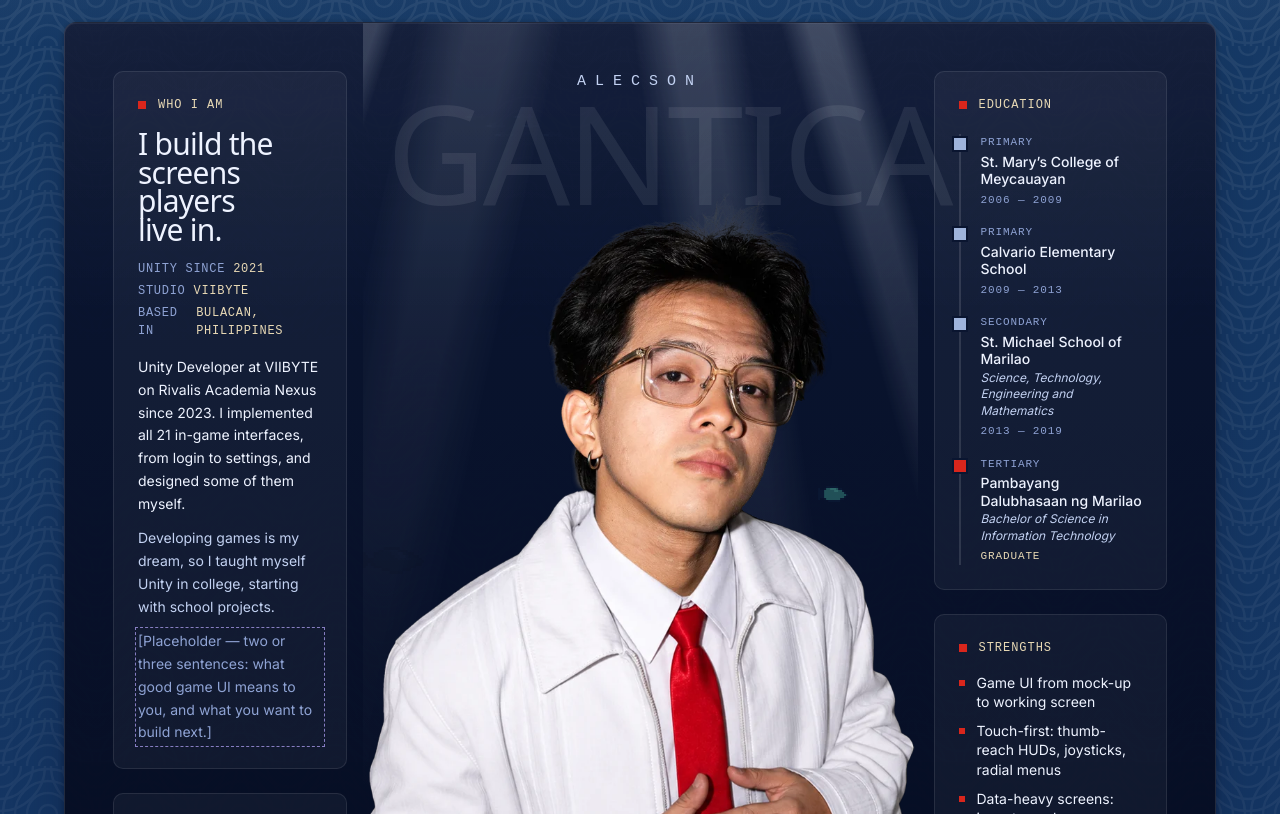
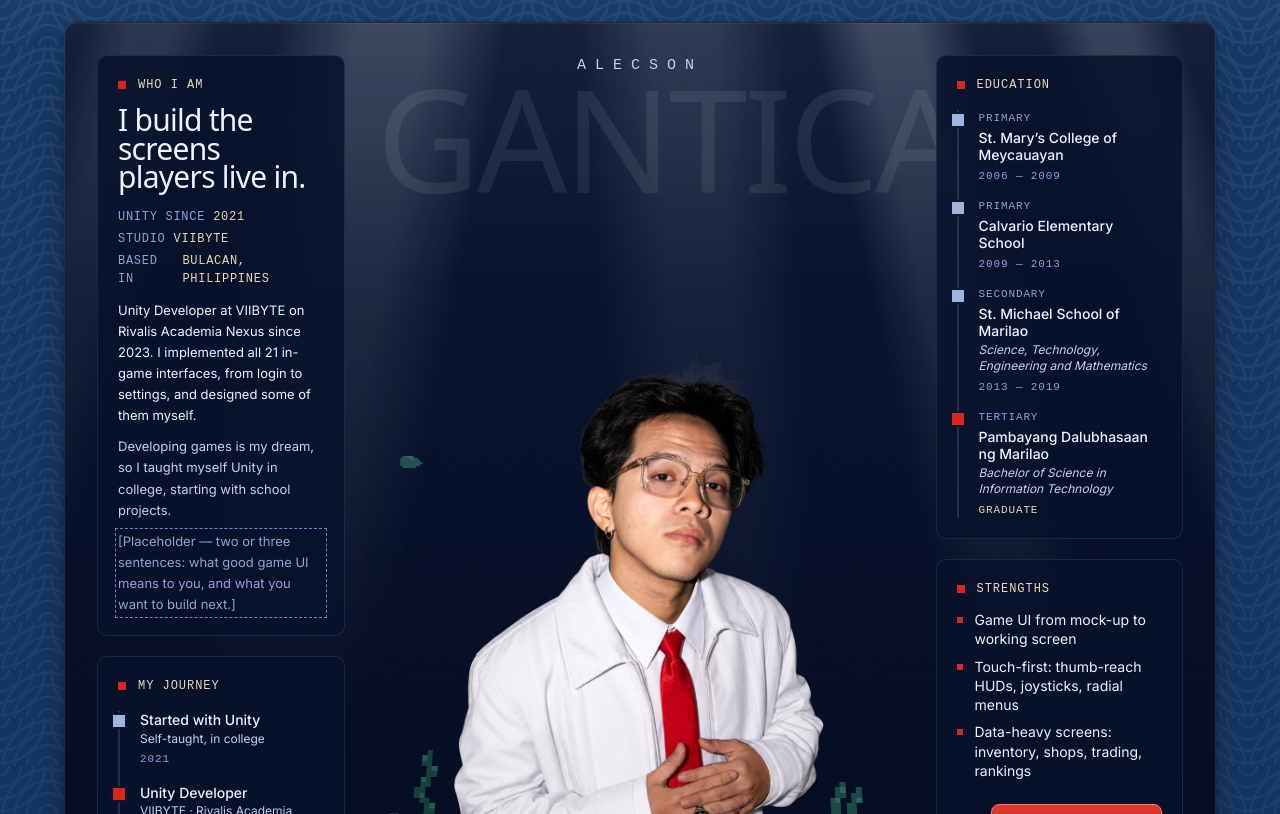
Before and after one commit to alecson12/unitydeveloper-portfolio, a React (Vite) app: page / in a window 1280 px wide. Shown: the part 946-1760 px from the top of the page. Built offline with nearby package versions, Linux system fonts and the light colour scheme; a web font is replaced by a local one.

Commit message:
About Me: rays across the whole panel, portrait puts the photo large behind the panels, landscape capped to one screen; games four across
Co-Authored-By: Claude Fable 5.1 <noreply@anthropic.com>

```diff
--- a/src/components/AboutMe.jsx
+++ b/src/components/AboutMe.jsx
@@ -20,10 +20,55 @@ import { isPlaceholder, resolveAuto, shouldShow, shouldShowItem, isDraft } from
 /** A small inset panel with a red-marked beige eyebrow. */
 function Panel({ label, className = '', children }) {
   return (
-    <div className={`px-card p-5 sm:p-6 ${className}`}>
+    <div className={`px-card px-solid p-5 ${className}`}>
       <p className="eyebrow flex items-center gap-3 text-beige"><span className="inline-block h-2 w-2 bg-red" />{label}</p>
       {children}
     </div>
+  )
+}
+
+/** Light from the surface: rays down the whole panel, and a fish passing. */
+function Light({ reduce }) {
+  const rays = [
+    { left: '4%', width: '12%', skew: -16, delay: 0 },
+    { left: '20%', width: '20%', skew: -10, delay: 2.5 },
+    { left: '44%', width: '18%', skew: 4, delay: 1 },
+    { left: '63%', width: '14%', skew: 12, delay: 3.5 },
+    { left: '82%', width: '12%', skew: 18, delay: 5 },
+  ]
+  return (
+    <div aria-hidden className="pointer-events-none absolute inset-0 z-0 overflow-hidden" style={{ borderRadius: 'inherit' }}>
+      {rays.map((r, i) => (
+        <span key={i} className="ray" style={{ left: r.left, width: r.width, transform: `skewX(${r.skew}deg)`, '--delay': `${r.delay}s`, animation: reduce ? 'none' : undefined }} />
+      ))}
+      <div className="absolute left-0 top-[46%] w-full" style={{ height: 28 }}>
+        <div className="swim swim-r h-full" style={{ '--dur': '40s', '--delay': '-9s', animation: reduce ? 'none' : undefined, left: reduce ? '10%' : undefined }}>
+          <PixelSprite name="reef" flip className="w-8 opacity-70" />
+        </div>
+      </div>
+    </div>
+  )
+}
+
+/** Your name, large and faded, with your first name small above it. */
+function Name({ first, last }) {
+  return (
+    <div aria-hidden className="pointer-events-none select-none text-center">
+      <p className="font-pixel text-[13px] tracking-[0.6em] text-ink-2 uppercase sm:text-[15px]">{first}</p>
+      <p className="font-display leading-[0.85] tracking-tight text-white/[0.08] uppercase" style={{ fontSize: 'clamp(56px, 27cqw, 190px)' }}>{last}</p>
+    </div>
+  )
+}
+
+/** The sand you stand on, with plants in front. `plants` can be hidden where they would land on you. */
+function Ledge({ reduce, plants = '' }) {
+  return (
+    <>
+      <PixelSprite name="ledge" className="absolute inset-x-0 bottom-0 z-20 block w-full" />
+      <PixelSprite name="kelp" className={`sway absolute bottom-[6%] left-[5%] z-30 w-6 sm:w-8 ${plants}`} style={{ animation: reduce ? 'none' : undefined }} />
+      <PixelSprite name="seaweed" className={`sway absolute bottom-[6%] right-[6%] z-30 w-8 sm:w-12 ${plants}`} style={{ '--delay': '-3s', animation: reduce ? 'none' : undefined }} />
+      <PixelSprite name="spire" className={`absolute bottom-[5%] left-[-2%] z-[5] w-12 opacity-80 sm:w-16 ${plants}`} />
+    </>
   )
 }
 
@@ -37,15 +82,29 @@ export function Intro() {
   const statementParas = statement.filter(shouldShow)
   const [first, ...rest] = name.split(' ')
   const last = rest.length ? rest[rest.length - 1] : ''
+  const alt = intro.photoAlt ?? name
 
   return (
     <Reveal>
-      <article className="px-card overflow-hidden p-5 sm:p-8 lg:p-10 xl:p-12">
-        <div className="grid grid-cols-1 gap-8 lg:grid-cols-12 lg:gap-8 xl:gap-10">
+      <article className="@container px-card relative overflow-hidden p-5 sm:p-8">
+        <Light reduce={reduce} />
+
+        {/* ---- portrait: you, large, behind the panels ---- */}
+        {intro.photo && (
+          <div aria-hidden className="@container pointer-events-none absolute inset-x-0 top-0 z-0 lg:hidden">
+            <div className="pt-5 sm:pt-8"><Name first={first} last={last} /></div>
+            <div className="relative -mt-[6cqw]">
+              <img src={intro.photo} alt="" width="1200" height="1200" className="relative z-10 mx-auto block w-[118%] max-w-none -translate-x-[7.6%]" />
+              <Ledge reduce={reduce} />
+            </div>
+          </div>
+        )}
+
+        <div className="relative z-10 grid grid-cols-1 gap-5 pt-[88cqw] lg:grid-cols-12 lg:gap-6 lg:pt-0 xl:gap-8">
           {/* ---- left: who I am, then the journey ---- */}
-          <div className="flex flex-col gap-6 lg:col-span-4 xl:col-span-3">
+          <div className="flex flex-col gap-5 lg:col-span-4 xl:col-span-3">
             <Panel label="Who I am">
-              <h2 className="mt-4 font-display text-3xl leading-[0.95] tracking-tight text-balance">{intro.headline}</h2>
+              <h2 className="mt-3 font-display text-2xl leading-[0.95] tracking-tight text-balance xl:text-3xl">{intro.headline}</h2>
               <dl className="mt-4 space-y-1">
                 {intro.facts.map((f) => (
                   <div key={f.label} className="flex items-baseline gap-2 font-pixel text-[12px] tracking-[0.06em] uppercase">
@@ -54,7 +113,7 @@ export function Intro() {
                   </div>
                 ))}
               </dl>
-              <div className="mt-4 space-y-3 text-sm leading-relaxed text-ink-2">
+              <div className="mt-3 space-y-2.5 text-[13px] leading-relaxed text-ink-2">
                 {paragraphs.map((p, i) => <Txt key={i} as="p" value={p} className={i === 0 ? 'text-ink' : ''} />)}
                 {statementParas.map((p, i) => <Txt key={`s${i}`} as="p" value={p} />)}
               </div>
@@ -62,45 +121,23 @@ export function Intro() {
             <Journey items={background.timeline} />
           </div>
 
-          {/* ---- centre: you, lit from above, your name behind your head ---- */}
-          <div className="@container relative order-first flex flex-col lg:order-none lg:col-span-4 lg:min-h-0 xl:col-span-6">
-            {/* light from the surface, the full height of the column */}
-            <div aria-hidden className="pointer-events-none absolute -inset-x-6 -top-5 bottom-0 overflow-hidden sm:-top-8 lg:-top-10 xl:-top-12">
-              <span className="ray" style={{ left: '14%', width: '26%', transform: 'skewX(-12deg)', '--delay': '0s', animation: reduce ? 'none' : undefined }} />
-              <span className="ray" style={{ left: '46%', width: '20%', transform: 'skewX(8deg)', '--delay': '2s', animation: reduce ? 'none' : undefined }} />
-              <span className="ray" style={{ left: '70%', width: '14%', transform: 'skewX(16deg)', '--delay': '3.5s', animation: reduce ? 'none' : undefined }} />
-              <span className="ray" style={{ left: '2%', width: '10%', transform: 'skewX(-18deg)', '--delay': '5s', animation: reduce ? 'none' : undefined }} />
-              {/* a fish passing behind */}
-              <div className="absolute left-0 top-[46%] w-full" style={{ height: 28 }}>
-                <div className="swim swim-r h-full" style={{ '--dur': '34s', '--delay': '-9s', animation: reduce ? 'none' : undefined, left: reduce ? '10%' : undefined }}>
-                  <PixelSprite name="reef" flip className="w-8 opacity-70" />
-                </div>
-              </div>
-            </div>
-
-            <div aria-hidden className="pointer-events-none absolute inset-x-0 top-0 select-none text-center">
-              <p className="font-pixel text-[13px] tracking-[0.6em] text-ink-2 uppercase sm:text-[15px]">{first}</p>
-              <p className="font-display leading-[0.85] tracking-tight text-white/[0.08] uppercase" style={{ fontSize: 'clamp(56px, 27cqw, 190px)' }}>{last}</p>
-            </div>
-
-            <div className="relative mt-[14%] flex flex-1 items-end justify-center pb-[7%] lg:mt-[6%]">
+          {/* ---- landscape centre: you, your name behind your head, no taller than the screen ---- */}
+          <div className="@container relative hidden flex-col lg:col-span-4 lg:flex lg:min-h-0 xl:col-span-6">
+            <div className="absolute inset-x-0 top-0"><Name first={first} last={last} /></div>
+            <div className="relative mt-[6%] flex flex-1 items-end justify-center pb-[7%]">
               {intro.photo && (
-                <img src={intro.photo} alt={intro.photoAlt ?? name} width="1200" height="1200" className="relative z-10 block w-full lg:h-full lg:w-auto lg:max-w-[165%] lg:object-contain lg:object-bottom" fetchPriority="high" />
+                <img src={intro.photo} alt={alt} width="1200" height="1200" className="relative z-10 block h-full w-auto max-w-[165%] object-contain object-bottom" style={{ maxHeight: 'calc(100svh - 15rem)' }} fetchPriority="high" />
               )}
-              {/* the sand you stand on, with plants in front */}
-              <PixelSprite name="ledge" className="absolute inset-x-0 bottom-0 z-20 block w-full" />
-              <PixelSprite name="kelp" className="sway absolute bottom-[6%] left-[5%] z-30 w-6 sm:w-8 lg:hidden xl:block" style={{ animation: reduce ? 'none' : undefined }} />
-              <PixelSprite name="seaweed" className="sway absolute bottom-[6%] right-[6%] z-30 w-8 sm:w-12 lg:hidden xl:block" style={{ '--delay': '-3s', animation: reduce ? 'none' : undefined }} />
-              <PixelSprite name="spire" className="absolute bottom-[5%] left-[-2%] z-[5] w-12 opacity-80 sm:w-16 lg:hidden xl:block" />
+              <Ledge reduce={reduce} plants="lg:hidden xl:block" />
             </div>
           </div>
 
           {/* ---- right: education, then strengths with the buttons ---- */}
-          <div className="flex flex-col gap-6 lg:col-span-4 xl:col-span-3">
+          <div className="flex flex-col gap-5 lg:col-span-4 xl:col-span-3">
             <Education items={background.education} />
             <Panel label="Strengths" className="flex flex-1 flex-col">
               {strengths.length > 0 && (
-                <ul className="mt-4 space-y-2.5">
+                <ul className="mt-3 space-y-2">
                   {strengths.map((s, i) => (
                     <li key={i} className="flex gap-3 text-sm leading-snug">
                       <span className="mt-[7px] h-1.5 w-1.5 shrink-0 bg-red" />
@@ -109,7 +146,7 @@ export function Intro() {
                   ))}
                 </ul>
               )}
-              <div className="mt-8 flex flex-1 flex-col items-end justify-end gap-3">
+              <div className="mt-6 flex flex-1 flex-col items-end justify-end gap-3">
                 <a href={intro.primaryButton.href} className="px-btn px-btn-primary">{intro.primaryButton.label}</a>
                 <a href={intro.secondaryButton.href} className="px-btn px-btn-ghost">{intro.secondaryButton.label}</a>
               </div>
@@ -132,7 +169,7 @@ function Journey({ items = [] }) {
   if (!work.length) return null
   return (
     <Panel label="My journey" className="flex-1">
-      <ol className="relative mt-5 space-y-5 border-l-2 border-line pl-5">
+      <ol className="relative mt-4 space-y-4 border-l-2 border-line pl-5">
         {work.map((t, i) => (
           <li key={i} className="relative">
             <Node latest={i === work.length - 1} />
@@ -152,7 +189,7 @@ function Education({ items = [] }) {
   if (!school.length) return null
   return (
     <Panel label="Education">
-      <ol className="relative mt-5 space-y-4 border-l-2 border-line pl-5">
+      <ol className="relative mt-4 space-y-3.5 border-l-2 border-line pl-5">
         {school.map((e, i) => (
           <li key={i} className="relative">
             <Node latest={i === school.length - 1} />
--- a/src/components/FavouriteGames.jsx
+++ b/src/components/FavouriteGames.jsx
@@ -20,7 +20,7 @@ export default function FavouriteGames() {
     <Reveal>
       <div className="px-card p-5 sm:p-8">
         <p className="eyebrow flex items-center gap-3"><span className="inline-block h-2 w-2 bg-red" />Favourite games</p>
-        <ul className="mt-6 grid grid-cols-2 gap-4 sm:grid-cols-3 lg:grid-cols-4 xl:grid-cols-6">
+        <ul className="mt-6 grid grid-cols-2 gap-4 sm:grid-cols-4 sm:gap-5">
           {games.map((g, i) => (
             <li key={`${g.title}-${i}`} className={`px-card px-card-lift flex h-full flex-col overflow-hidden ${isPlaceholder(g.title) ? 'placeholder-text' : ''}`}>
               <div className="relative aspect-[3/4] overflow-hidden border-b border-line bg-white/[0.04]">
--- a/src/index.css
+++ b/src/index.css
@@ -131,6 +131,8 @@ html { scrollbar-color: #112c58 #ffffff; }
     border-radius: 10px;
     box-shadow: none;
   }
+  /* an inset panel that must stay readable over a photo or rays behind it */
+  .px-card .px-card.px-solid { background: rgba(9, 18, 44, 0.86); backdrop-filter: blur(6px); -webkit-backdrop-filter: blur(6px); }
   .px-card-lift { @apply transition-[transform,border-color,background-color] duration-200; }
   .px-card-lift:hover { transform: translateY(-2px); border-color: rgba(255,255,255,0.22); }
 
```
